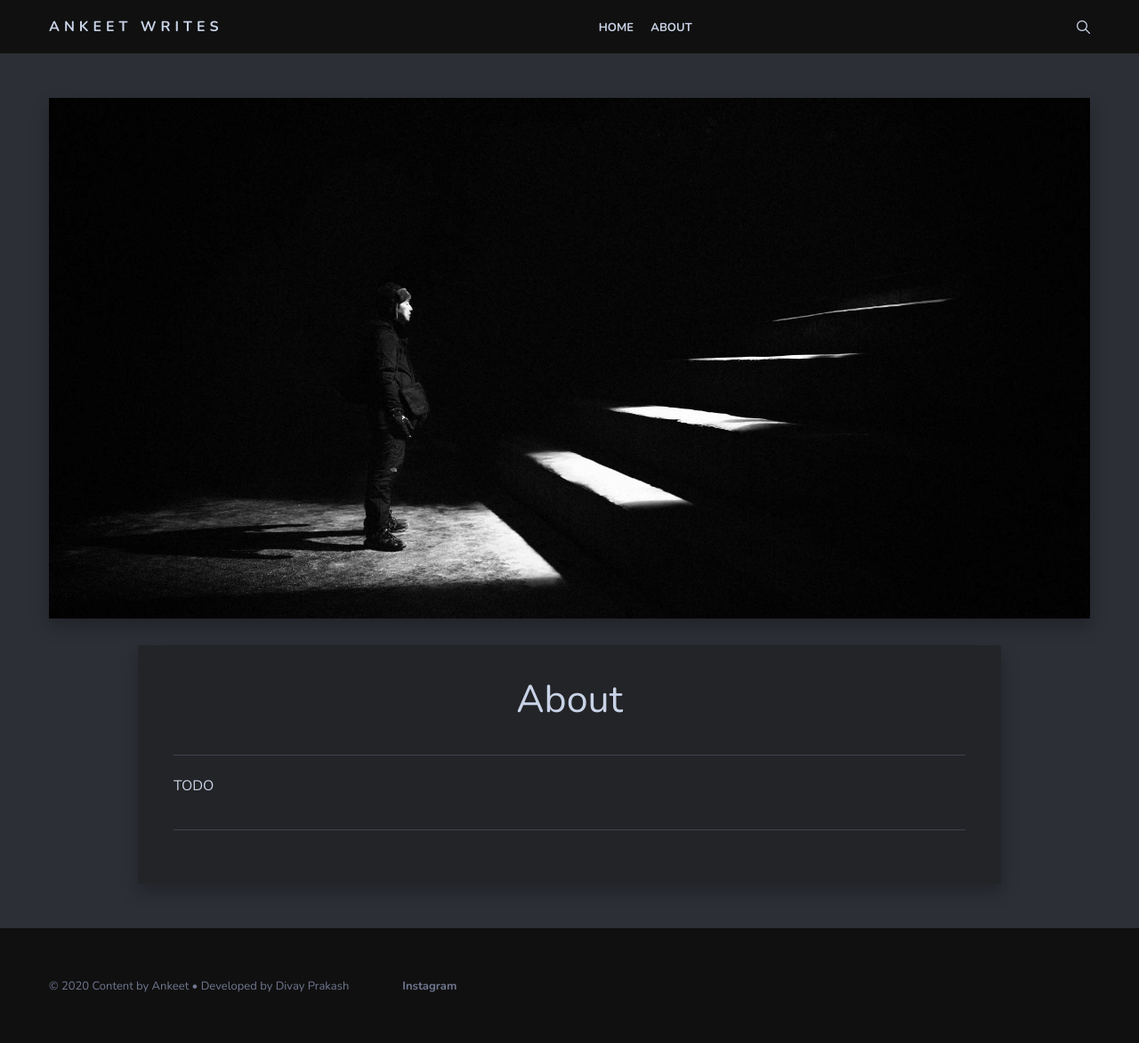
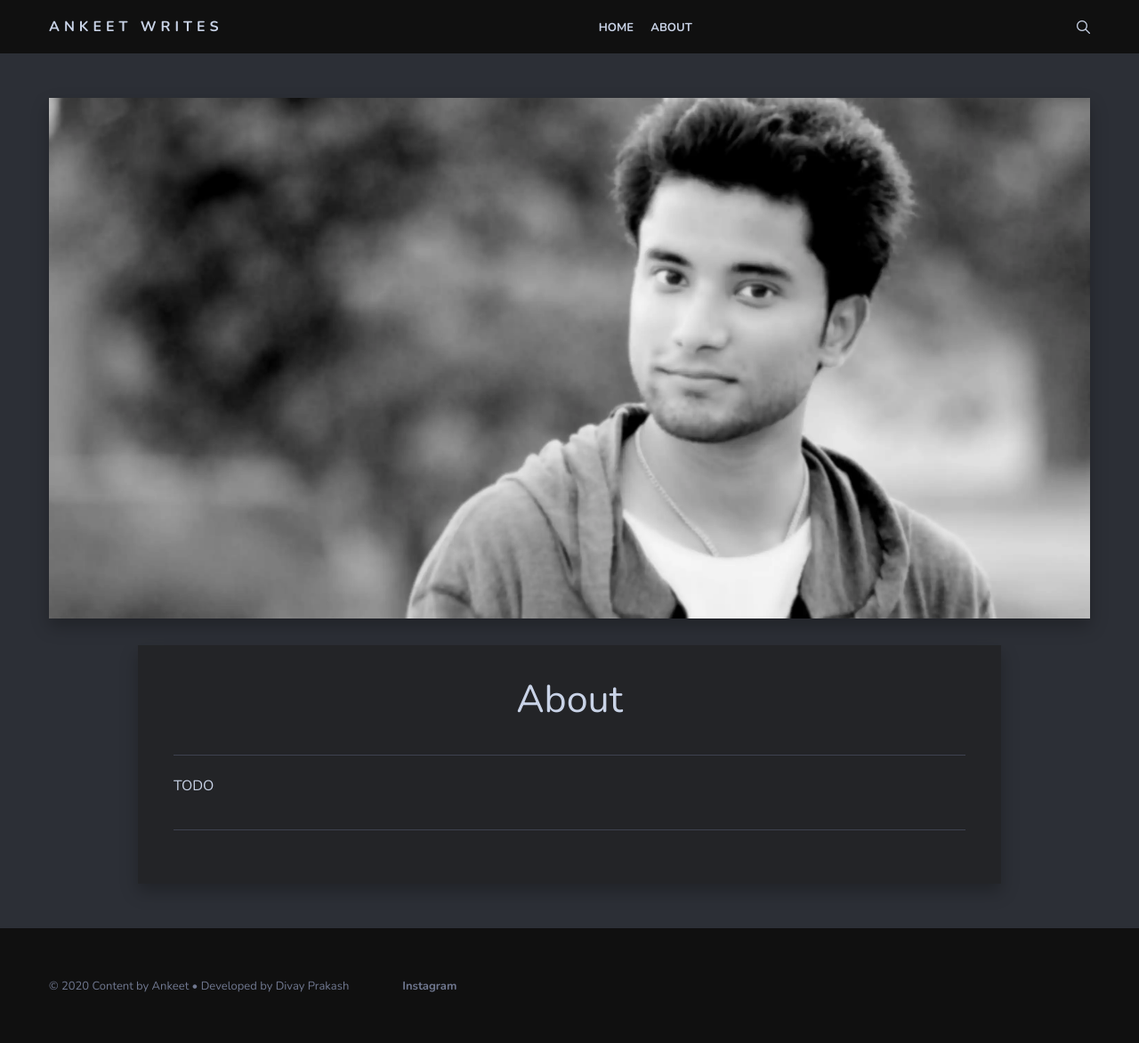
Before and after one commit to ankeetwrites/ankeetwrites.github.io, a Jekyll site: the page built from about.md, in a window 1280 px wide. Shown: the whole page at 89% size. Built offline with Jekyll 4.4.1, drawn with Linux system fonts in a browser that asks for light colours; nearby versions of some CDN libraries.

Commit message:
Configure author and about page images

```diff
--- a/_config.yml
+++ b/_config.yml
@@ -4,13 +4,13 @@
 title: Ankeet Writes
 description: TODO
 baseurl: ""
-url: ""
+url: "https://ankeetwrites.github.io"
 
 
 #-------------------------------
 # About Section
 author-name:   Ankeet
-author-avatar: 01.jpg
+author-avatar: ankeet.webp
 
 
 #-------------------------------
@@ -33,7 +33,7 @@ plugins:
   - jekyll-paginate
   - jekyll-sitemap
 
-paginate: 7
+paginate: 5
 paginate_path: "/page/:num"
 
 include:
--- a/about.md
+++ b/about.md
@@ -1,7 +1,7 @@
 ---
 layout: page
 title: About
-image: 01.jpg
+image: about.webp
 permalink: /about/
 ---
 
```
Also changed, not shown: img/about.webp (added), img/ankeet.webp (added).
